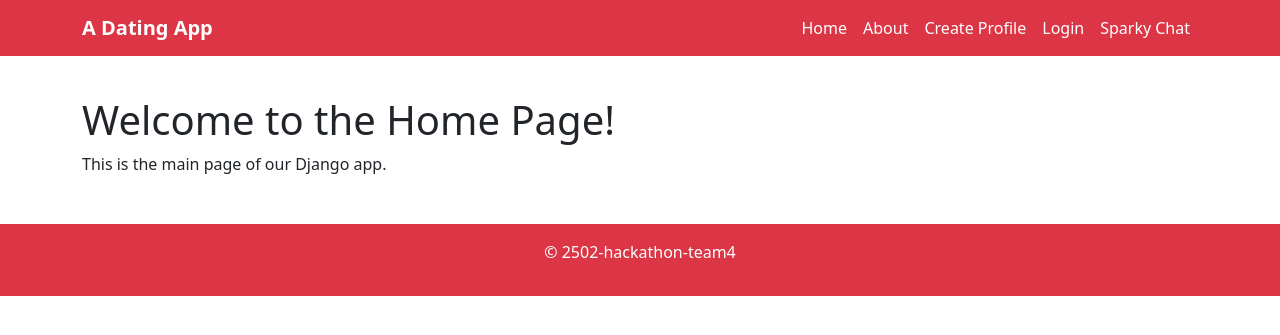
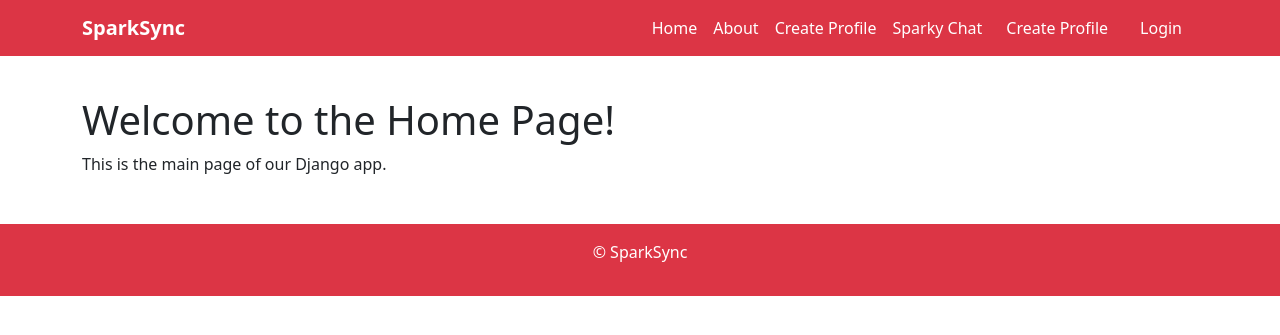
Before and after one commit to violaberg/dating-app, a Django app: page / in a window 1280 px wide. Shown: the top 335 px of the page. Run offline with Django 5.2, Linux system fonts and the light colour scheme.

Commit message:
chore: add allauth path to project urls, update nav with dynamic links

```diff
--- a/dating_app/settings.py
+++ b/dating_app/settings.py
@@ -15,6 +15,8 @@ import os
 from dotenv import load_dotenv
 
 load_dotenv()
+
+SITE_ID = 1
 
 # Build paths inside the project like this: BASE_DIR / 'subdir'.
 BASE_DIR = Path(__file__).resolve().parent.parent
@@ -50,7 +52,7 @@ INSTALLED_APPS = [
 
     # Custom apps
     'home',
-	'questionnaire.apps.QuestionnaireConfig',
+	'questionnaire',
 ]
 
 MIDDLEWARE = [
--- a/dating_app/urls.py
+++ b/dating_app/urls.py
@@ -19,6 +19,7 @@ from django.urls import path, include
 
 urlpatterns = [
     path('admin/', admin.site.urls),
+    path('accounts/', include('allauth.urls')),
     path('', include('home.urls')),  # path for home page
 	path('questionnaire/', include('questionnaire.urls')),  # path for questionnaire page
 ]
--- a/templates/base.html
+++ b/templates/base.html
@@ -1,11 +1,14 @@
 {% load static %}
+{% url 'account_login' as login_url %}
+{% url 'account_signup' as signup_url %}
+{% url 'account_logout' as logout_url %}
 
 <!DOCTYPE html>
 <html lang="en">
 <head>
     <meta charset="UTF-8">
     <meta name="viewport" content="width=device-width, initial-scale=1.0">
-    <title>{% block title %}A Dating App{% endblock %}</title>
+    <title>{% block title %}SparkSync{% endblock %}</title>
     <!-- Bootstrap CSS -->
     <link href="https://cdn.jsdelivr.net/npm/bootstrap@5.3.2/dist/css/bootstrap.min.css" rel="stylesheet">
     <link rel="stylesheet" href="https://cdnjs.cloudflare.com/ajax/libs/font-awesome/5.15.3/css/all.min.css">
@@ -22,7 +25,7 @@
     <nav class="navbar navbar-expand-lg navbar-dark bg-danger fixed-top">
         <div class="container">
             <!-- App Name -->
-            <a class="navbar-brand fw-bold" href="{% url 'home' %}">A Dating App</a>
+            <a class="navbar-brand fw-bold" href="{% url 'home' %}">SparkSync</a>
 
             <!-- Mobile Menu Button -->
             <button class="navbar-toggler" type="button" data-bs-toggle="collapse" data-bs-target="#navbarNav"
@@ -34,20 +37,29 @@
             <div class="collapse navbar-collapse" id="navbarNav">
                 <ul class="navbar-nav ms-auto">
                     <li class="nav-item">
-                        <a class="nav-link text-white" href="{% url 'home' %}">Home</a>
+                        <a class="nav-link {% if request.path == '/' %}active{% endif %} text-white" href="{% url 'home' %}">Home</a>
                     </li>
                     <li class="nav-item">
-                        <a class="nav-link text-white" href="#">About</a>
+                        <a class="nav-link {% if request.path == '#' %}active{% endif %} text-white" href="#">About</a>
                     </li>
                     <li class="nav-item">
-                        <a class="nav-link text-white" href="#">Create Profile</a>
+                        <a class="nav-link {% if request.path == '#' %}active{% endif %} text-white" href="#">Create Profile</a>
                     </li>
                     <li class="nav-item">
-                        <a class="nav-link text-white" href="#">Login</a>
+                        <a class="nav-link {% if request.path == '#' %}active{% endif %} text-white" href="#">Sparky Chat</a>
                     </li>
-                    <li class="nav-item">
-                        <a class="nav-link text-white" href="#">Sparky Chat</a>
+                    {% if user.is_authenticated %}
+                    <li class="nav-item px-2">
+                        <a class="nav-link {% if request.path == logout_url %}active" aria-current="page{% endif %} text-white" href="{% url 'account_logout' %}" aria-label="Logout">Logout</a>
                     </li>
+                    {% else %}
+                    <li class="nav-item px-2">
+                        <a class="nav-link {% if request.path == signup_url %}active" aria-current="page{% endif %} text-white" href="{% url 'account_signup' %}" aria-label="Create Profile">Create Profile</a>
+                    </li>
+                    <li class="nav-item px-2">
+                        <a class="nav-link {% if request.path == login_url %}active" aria-current="page{% endif %} text-white" href="{% url 'account_login' %}" aria-label="Login">Login</a>
+                    </li>
+                    {% endif %}
                 </ul>
             </div>
         </div>
@@ -60,7 +72,7 @@
 
     <!-- Footer -->
     <footer class="text-center py-3 bg-danger text-white mt-5">
-        <p>© 2502-hackathon-team4</p>
+        <p>© SparkSync</p>
     </footer>
 
 </body>
```
